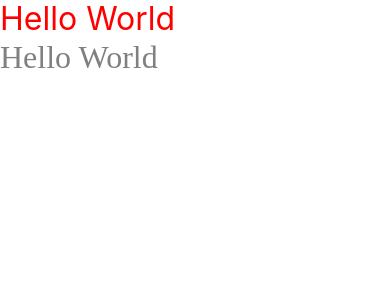
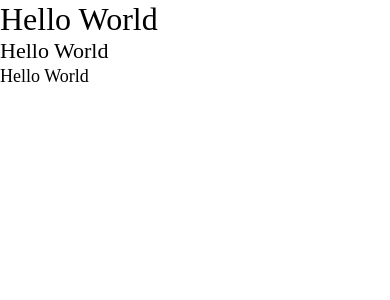
Before and after one commit to JeffyMesquita/NubbleApp, a React Native app: screen / in a window 390 px wide. Shown: the top 300 px of the page. Built offline with nearby package versions, Linux system fonts and the light colour scheme.

Commit message:
Font Family e Font Weight

```diff
--- a/App.tsx
+++ b/App.tsx
@@ -5,21 +5,9 @@ import {Text} from './src/components/Text/Text';
 function App(): JSX.Element {
   return (
     <SafeAreaView>
-      <Text
-        preset="headingLarge"
-        style={{
-          color: 'red',
-        }}>
-        Hello World
-      </Text>
-      <Text
-        preset="headingLarge"
-        style={{
-          color: 'gray',
-          fontFamily: 'Satoshi-Italic'
-        }}>
-        Hello World
-      </Text>
+      <Text italic preset="headingLarge">Hello World</Text>
+      <Text preset="headingMedium">Hello World</Text>
+      <Text preset="headingSmall">Hello World</Text>
     </SafeAreaView>
   );
 }
--- a/src/components/Text/Text.tsx
+++ b/src/components/Text/Text.tsx
@@ -7,19 +7,56 @@ import {
 
 export interface TextProps extends RNTextProps {
   preset?: TextVariants;
+  bold?: boolean;
+  italic?: boolean;
+  semiBold?: boolean;
 }
 
 export function Text({
   children,
   preset = 'paragraphMedium',
+  bold,
+  italic,
+  semiBold,
   style,
   ...rest
 }: TextProps) {
+  const fontFamily = getFontFamily(preset,bold, italic, semiBold);
+
   return (
-    <RNText style={[$fontSizes[preset], style]} {...rest}>
+    <RNText
+      style={[
+        $fontSizes[preset],
+        {
+          fontFamily,
+        },
+        style,
+      ]}
+      {...rest}>
       {children}
     </RNText>
   );
+}
+
+function getFontFamily(preset: TextVariants,bold?: boolean, italic?: boolean, semiBold?: boolean) {
+  if(preset === 'headingLarge' || preset === 'headingMedium' || preset === 'headingSmall') {
+    return italic ? $fontFamily.boldItalic : $fontFamily.bold;
+  }
+
+  switch (true) {
+    case bold && italic:
+      return $fontFamily.boldItalic;
+    case bold:
+      return $fontFamily.bold;
+    case italic:
+      return $fontFamily.italic;
+    case semiBold && italic:
+      return $fontFamily.mediumItalic;
+    case semiBold:
+      return $fontFamily.medium;
+    default:
+      return $fontFamily.regular;
+  }
 }
 
 type TextVariants =
@@ -68,3 +105,16 @@ const $fontSizes: Record<TextVariants, TextStyle> = {
     lineHeight: 14,
   },
 };
+
+const $fontFamily = {
+  black: 'Satoshi-Black',
+  blackItalic: 'Satoshi-BlackItalic',
+  bold: 'Satoshi-Bold',
+  boldItalic: 'Satoshi-BoldItalic',
+  italic: 'Satoshi-Italic',
+  light: 'Satoshi-Light',
+  lightItalic: 'Satoshi-LightItalic',
+  medium: 'Satoshi-Medium',
+  mediumItalic: 'Satoshi-MediumItalic',
+  regular: 'Satoshi-Regular',
+};
```
